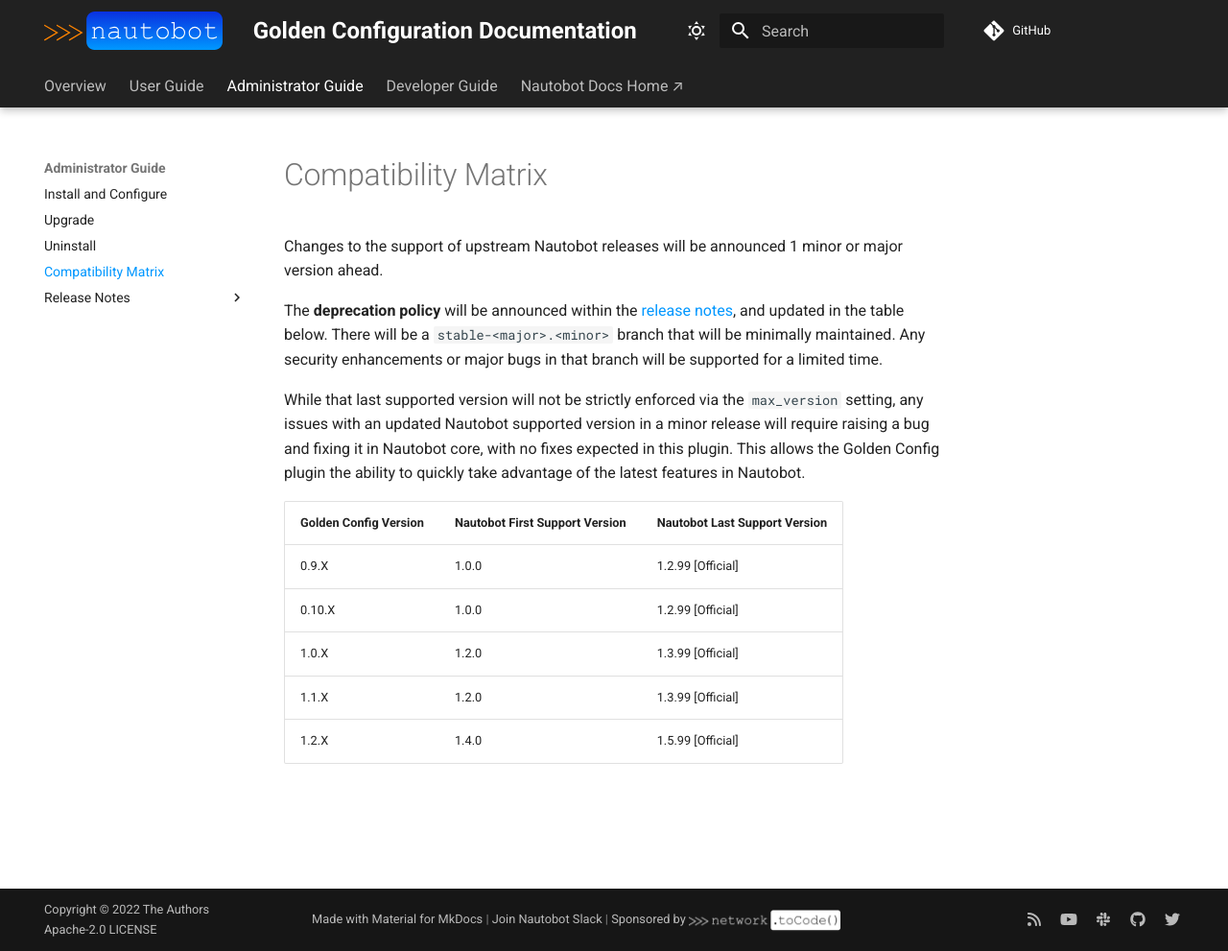
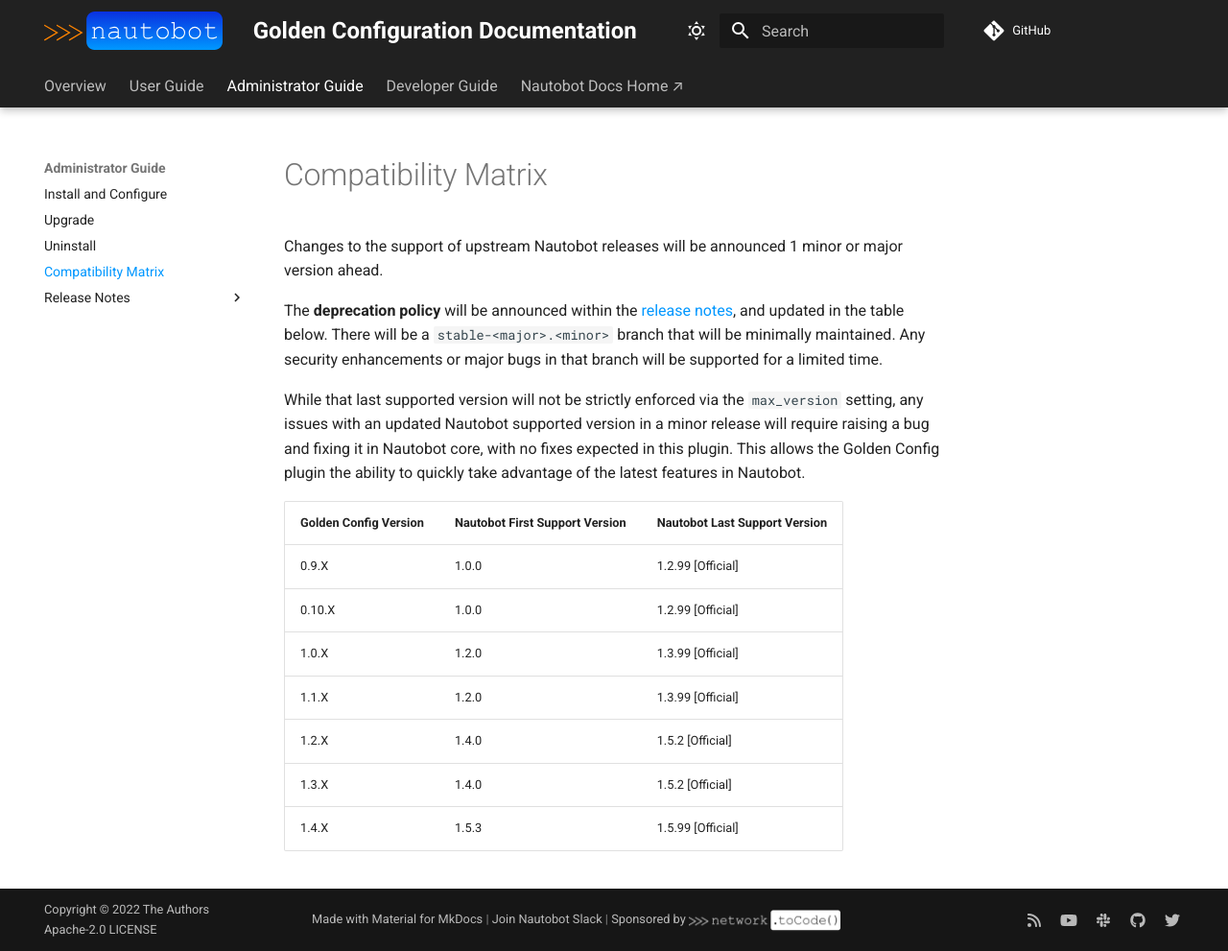
Before and after one commit to nautobot/nautobot-app-golden-config, an MkDocs documentation site: the page built from docs/admin/compatibility_matrix.md, in a window 1280 px wide and 991 px high. Shown: the whole window at 96% size. Built offline with MkDocs 1.6.1 and Material for MkDocs 9.7.7, drawn with Linux system fonts in a browser that asks for light colours; comment, search, counter and statistics services are not loaded.

Commit message:
change nautobot min to 1.5.3 for next release

```diff
--- a/docs/admin/compatibility_matrix.md
+++ b/docs/admin/compatibility_matrix.md
@@ -12,4 +12,6 @@
 | 0.10.X                | 1.0.0                          | 1.2.99 [Official]             |
 | 1.0.X                 | 1.2.0                          | 1.3.99 [Official]             |
 | 1.1.X                 | 1.2.0                          | 1.3.99 [Official]             |
-| 1.2.X                 | 1.4.0                          | 1.5.99 [Official]             |
+| 1.2.X                 | 1.4.0                          | 1.5.2 [Official]              |
+| 1.3.X                 | 1.4.0                          | 1.5.2 [Official]              |
+| 1.4.X                 | 1.5.3                          | 1.5.99 [Official]             |
--- a/nautobot_golden_config/__init__.py
+++ b/nautobot_golden_config/__init__.py
@@ -22,7 +22,7 @@
     author_email = "opensource@networktocode.com"
     description = "Nautobot Apps that embraces NetDevOps and automates configuration backups, performs configuration compliance, and generates intended configurations. Includes native Git integration and gives users the flexibility to mix and match the supported features."
     base_url = "golden-config"
-    min_version = "1.4.0"
+    min_version = "1.5.3"
     max_version = "1.99"
     default_settings = {
         "enable_backup": True,
--- a/pyproject.toml
+++ b/pyproject.toml
@@ -33,8 +33,7 @@
 deepdiff = ">=5.5.0,>=6.2.0"
 django-pivot = "^1.8.1"
 matplotlib = "^3.3.2"
-## Setting as next to test with DynamicGroup changes
-nautobot = ">=1.4.0"
+nautobot = ">=1.5.3"
 nautobot-plugin-nornir = ">=1.0.0"
 
 [tool.poetry.dev-dependencies]
```
Also changed, not shown: docs/admin/release_notes/version_1.4.md (+2 -0 lines), tasks.py (+5 -3 lines), 3 other files.
